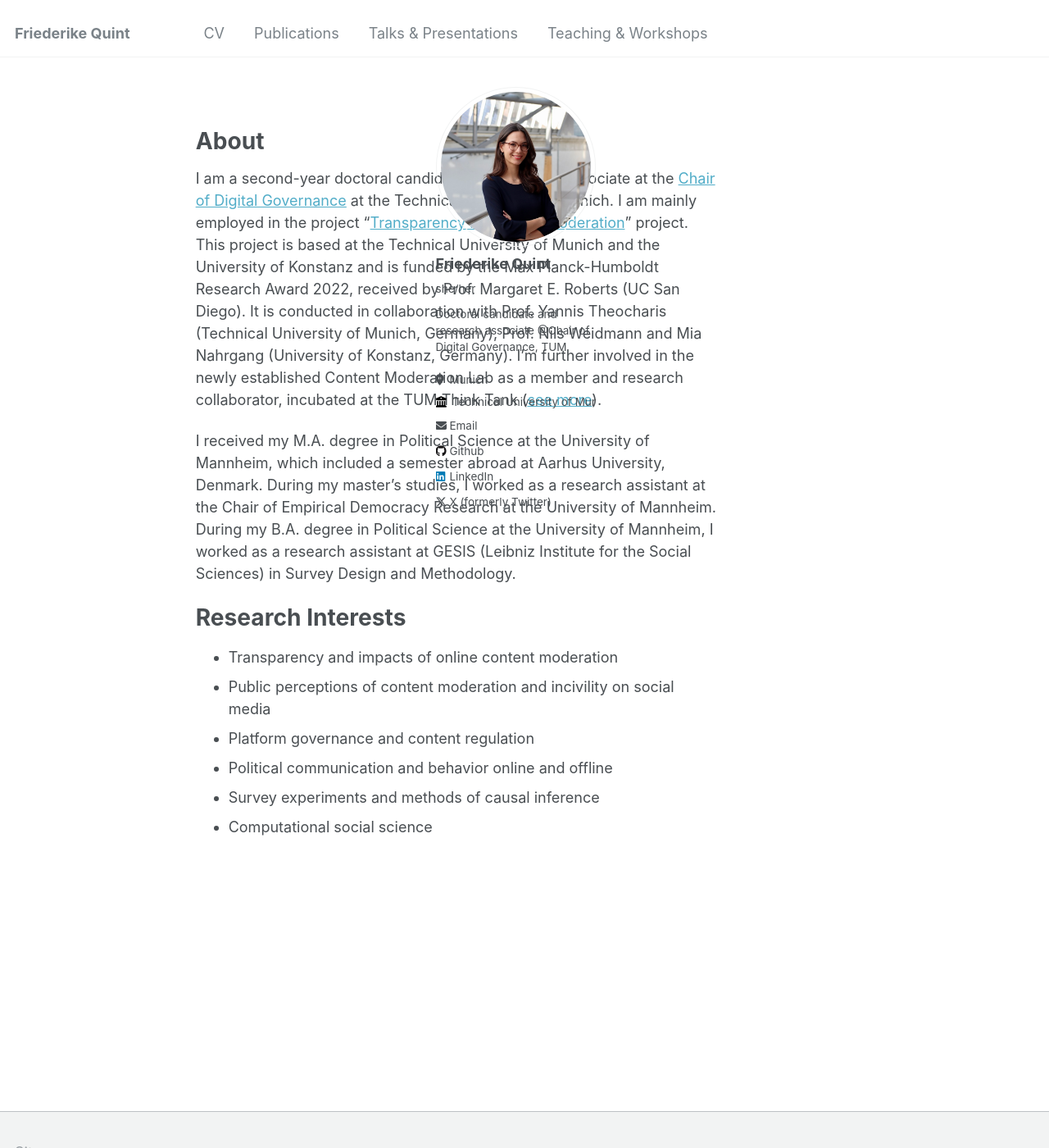
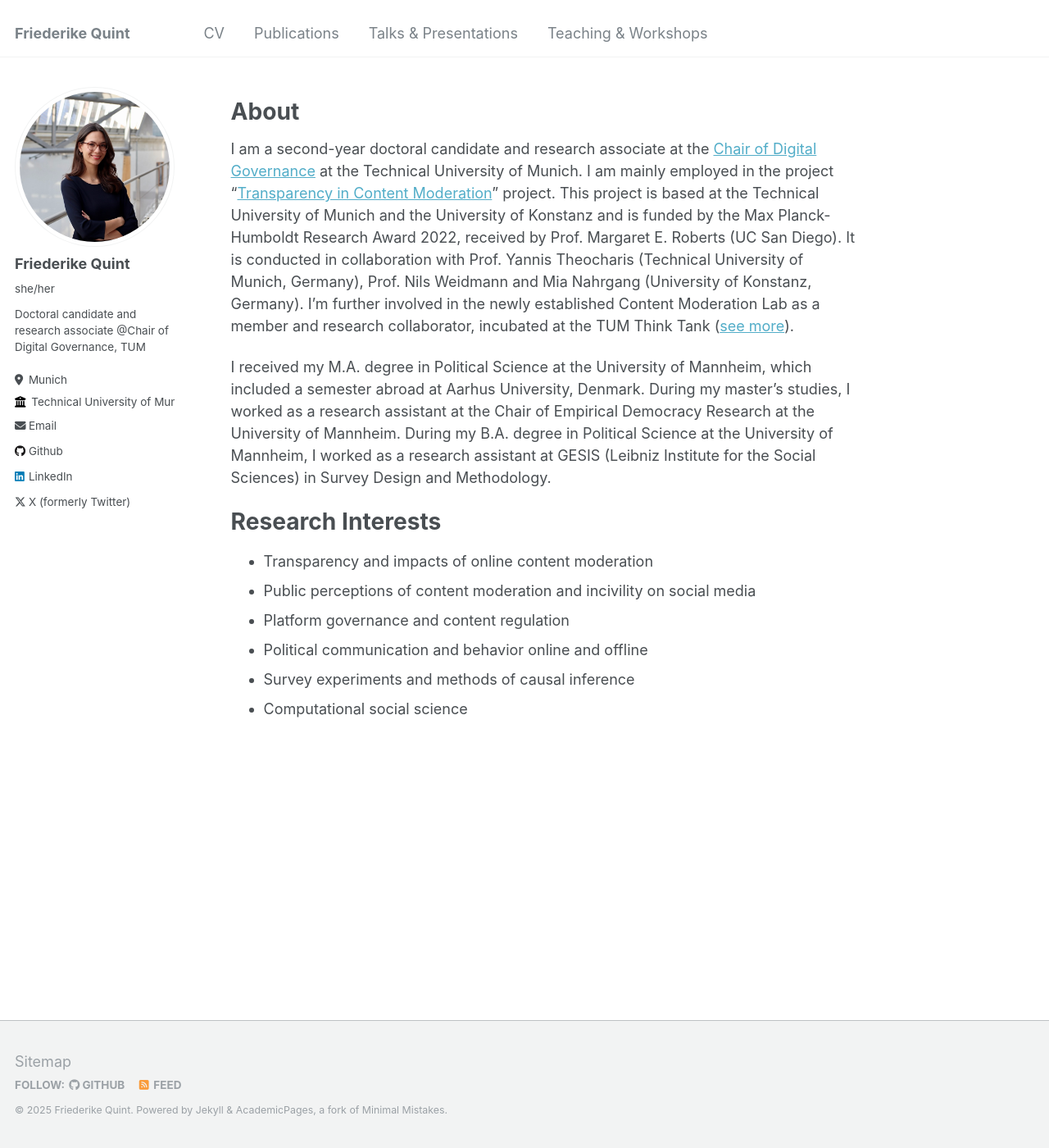
Before and after one commit to friederikequint/friederikequint.github.io, a Jekyll site: the page built from _pages/about.md, in a window 1280 px wide and 1400 px high. Shown: the whole window at 82% size. Built offline with Jekyll 4.4.1, drawn with Linux system fonts in a browser that asks for light colours.

Commit message:
Update _page.scss

```diff
--- a/_sass/_page.scss
+++ b/_sass/_page.scss
@@ -5,21 +5,16 @@
 #main {
   @include container;
   @include clearfix;
-  display: flex; /* Enables flexbox for proper layout */
-  align-items: flex-start; /* Align items at the top */
-  justify-content: center; /* Center content horizontally */
-  gap: 2em; /* Creates space between profile and text */
-  margin: 2em auto;
-  padding: 2em;
-  max-width: 1000px; /* Slightly increase width for better readability */
+  margin-top: 2em;
+  padding-left: 1em;
+  padding-right: 1em;
   animation: intro 0.3s both;
   animation-delay: 0.35s;
 
   @include breakpoint($x-large) {
-    max-width: 1100px; /* Ensure it's not too wide on large screens */
+    max-width: $x-large;
   }
 }
-
 
 .page {
   @include breakpoint($large) {
```
